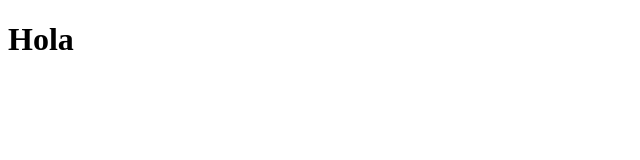
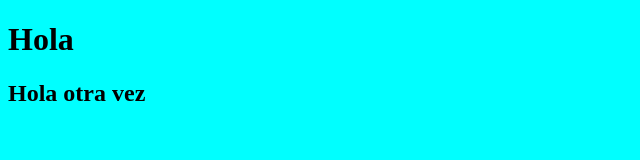
Before and after one commit to consuelopecass/BarberShop, a plain HTML site: page index.html in a window 1280 px wide. Shown: the whole page, without its empty margins (0-640 px from the left). Drawn offline with Linux system fonts and the light colour scheme.

Commit message:
agregando h2 por pruebas

```diff
--- a/index.html
+++ b/index.html
@@ -5,8 +5,10 @@
     <meta charset="UTF-8">
     <meta http-equiv="X-UA-Compatible" content="IE=edge">
     <meta name="viewport" content="width=device-width, initial-scale=1.0">
+    <link rel="stylesheet" href="assets/css/style.css">
     <title>BarberShop</title>
     <h1>Hola</h1>
+    <h2>Hola otra vez</h2>
 </head>
 
 <body>
```
